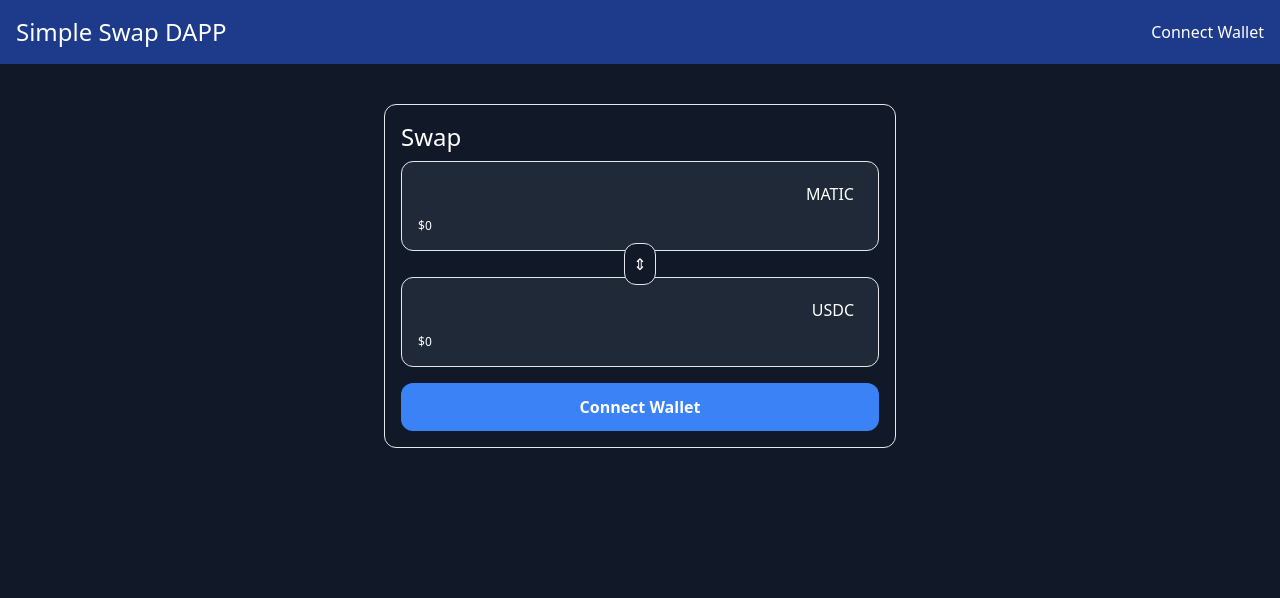
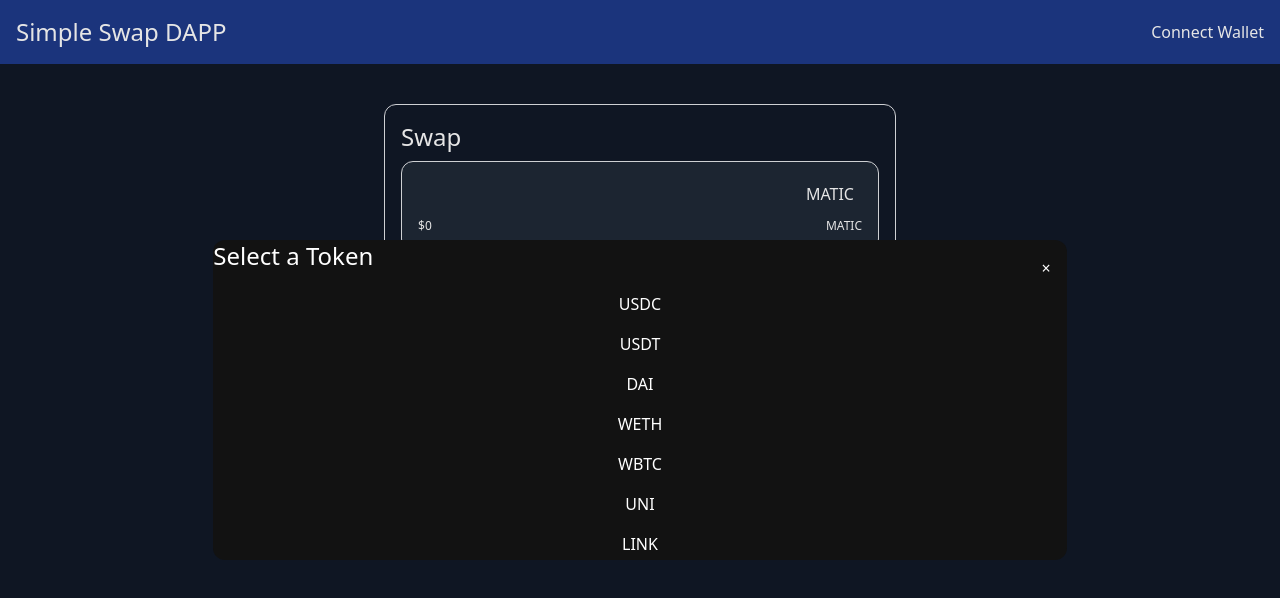
Before and after one commit to vijaypushkin/simple-swap-dapp, a React (Vite) app: page / in a window 1280 px wide. Both pictures are taken after a click on the button "USDC". Shown: the top 598 px of the page. Built offline with nearby package versions, Linux system fonts and the light colour scheme.

Commit message:
feat: token change and balance added

```diff
--- a/src/components/modals/modal.tsx
+++ b/src/components/modals/modal.tsx
@@ -1,12 +1,19 @@
 import { useEffect, useRef } from 'react';
+import clsx from 'clsx';
 
 interface IModalProps {
   isOpen: boolean;
   onClose: () => void;
   children: React.ReactNode;
+  className?: string;
 }
 
-const Modal: React.FC<IModalProps> = ({ isOpen, onClose, children }) => {
+const Modal: React.FC<IModalProps> = ({
+  isOpen,
+  onClose,
+  children,
+  className,
+}) => {
   const modalRef = useRef<HTMLDialogElement>(null);
 
   useEffect(() => {
@@ -21,7 +28,7 @@ const Modal: React.FC<IModalProps> = ({ isOpen, onClose, children }) => {
     <dialog
       ref={modalRef}
       onClose={onClose}
-      className="w-8/12 rounded-xl relative"
+      className={clsx('w-8/12 rounded-xl relative', className)}
     >
       <button className="absolute right-4 top-4" onClick={onClose}>
         &times;
--- /dev/null
+++ b/src/components/modals/token-selector.tsx
@@ -0,0 +1,37 @@
+import React from 'react';
+import Modal from './modal.tsx';
+import { useModalContext } from '../../context/context-hooks.ts';
+
+const TOKEN_LIST = ['USDC', 'USDT', 'DAI', 'WETH', 'WBTC', 'UNI', 'LINK'];
+
+interface ITokenSelectorProps {
+  onSelectToken: (token: string) => void;
+}
+const TokenSelector: React.FC<ITokenSelectorProps> = (props) => {
+  const { currentModal, closeModal } = useModalContext();
+  return (
+    <>
+      <Modal
+        isOpen={currentModal === 'token-modal'}
+        onClose={closeModal}
+        className="w-64"
+      >
+        <div className="flex flex-col gap-2">
+          <h1 className="text-2xl mb-2">Select a Token</h1>
+
+          {TOKEN_LIST.map((token) => (
+            <button
+              key={token}
+              className="my-1"
+              onClick={() => props.onSelectToken(token)}
+            >
+              {token}
+            </button>
+          ))}
+        </div>
+      </Modal>
+    </>
+  );
+};
+
+export default TokenSelector;
--- a/src/components/swap/swap.tsx
+++ b/src/components/swap/swap.tsx
@@ -1,15 +1,22 @@
 import React, { useState } from 'react';
-import { useWalletContext } from '../../context/context-hooks.ts';
+import {
+  useModalContext,
+  useWalletContext,
+} from '../../context/context-hooks.ts';
 import { ClipLoader } from 'react-spinners';
 import clsx from 'clsx';
+import TokenSelector from '../modals/token-selector.tsx';
 
 const RATIO = 0.9975;
 
 const Swap: React.FC = () => {
-  const { account, handleConnectWallet } = useWalletContext();
+  const { account, balance, handleConnectWallet } = useWalletContext();
+  const { openModal, closeModal } = useModalContext();
 
   const [firstToken, setFirstToken] = useState('');
   const [secondToken, setSecondToken] = useState('');
+  const [secondTokenName, setSecondTokenName] = useState('USDC');
+
   const [inverse, setInverse] = useState(false);
   const [loading, setLoading] = useState(false);
 
@@ -60,11 +67,21 @@ const Swap: React.FC = () => {
     }, 3000);
   };
 
-  const renderToken = (name: 'first' | 'second') => {
-    const value = name === 'first' ? firstToken : secondToken;
+  const handleTokenChange = (token: string) => {
+    setSecondTokenName(token);
+    closeModal();
+  };
+
+  const renderToken = (pos: 'first' | 'second') => {
+    const currentPos = inverse ? (pos === 'first' ? 'second' : 'first') : pos;
+
+    const value = currentPos === 'first' ? firstToken : secondToken;
     const onChange =
-      name === 'first' ? handleFirstTokenChange : handleSecondTokenChange;
-    const tokenName = name === 'first' ? 'MATIC' : 'USDC';
+      currentPos === 'first' ? handleFirstTokenChange : handleSecondTokenChange;
+    const tokenName = currentPos === 'first' ? 'MATIC' : secondTokenName;
+
+    const onTokenClick = () =>
+      currentPos === 'second' ? openModal('token-modal') : void 0;
 
     const valueInUSD = isNaN(parseFloat(value)) ? 0 : parseFloat(value) * 0.75;
 
@@ -78,19 +95,34 @@ const Swap: React.FC = () => {
             value={value}
             onChange={onChange}
           />
-          <button className="token px-2 py-1">{tokenName}</button>
+          <button
+            className={clsx('token px-2 py-1 rounded-xl', {
+              'bg-gray-500': currentPos === 'second',
+            })}
+            onClick={onTokenClick}
+            data-testid={`token-button-${pos}`}
+          >
+            {tokenName}
+          </button>
         </div>
 
+        <div className="flex justify-between">
           <div className="text-xs">${valueInUSD}</div>
+
+          {currentPos === 'first' && (
+            <div className="text-xs">{balance} MATIC</div>
+          )}
+        </div>
       </div>
     );
   };
 
   return (
+    <>
       <div className="flex flex-col gap-2 border rounded-xl mx-auto max-w-lg p-4 m-2">
         <h1 className="text-2xl">Swap</h1>
 
-      {renderToken(inverse ? 'second' : 'first')}
+        {renderToken('first')}
 
         <button
           className="-my-4 border p-2 mx-auto rounded-xl active:scale-[99%] bg-gray-900 z-10"
@@ -99,7 +131,7 @@ const Swap: React.FC = () => {
           ⇕
         </button>
 
-      {renderToken(inverse ? 'first' : 'second')}
+        {renderToken('second')}
 
         <button
           className={clsx('btn-primary h-12 mt-2', { 'bg-gray-500': loading })}
@@ -109,6 +141,8 @@ const Swap: React.FC = () => {
           {loading ? <ClipLoader /> : account ? 'Swap' : 'Connect Wallet'}
         </button>
       </div>
+      <TokenSelector onSelectToken={handleTokenChange} />
+    </>
   );
 };
 
```
Lines whose indentation alone changed are shown as unchanged.
